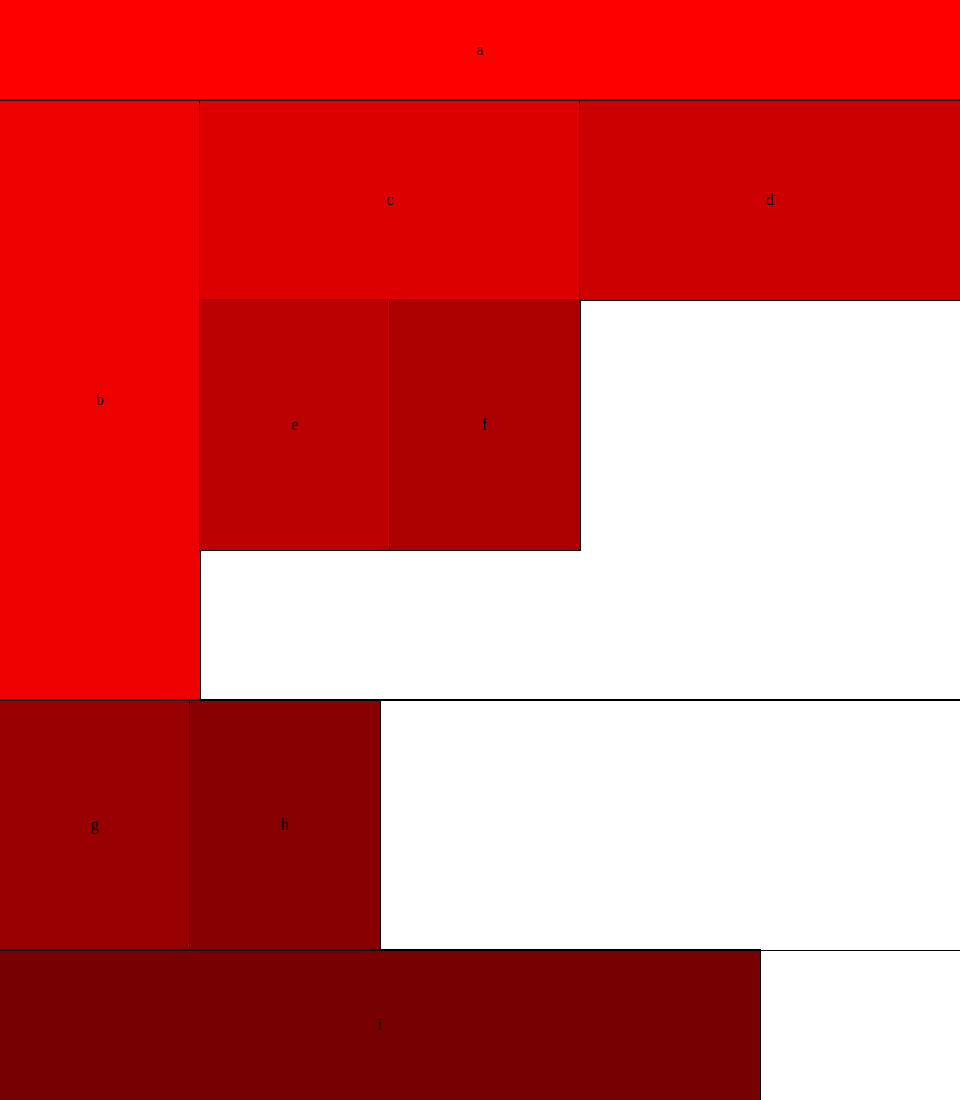
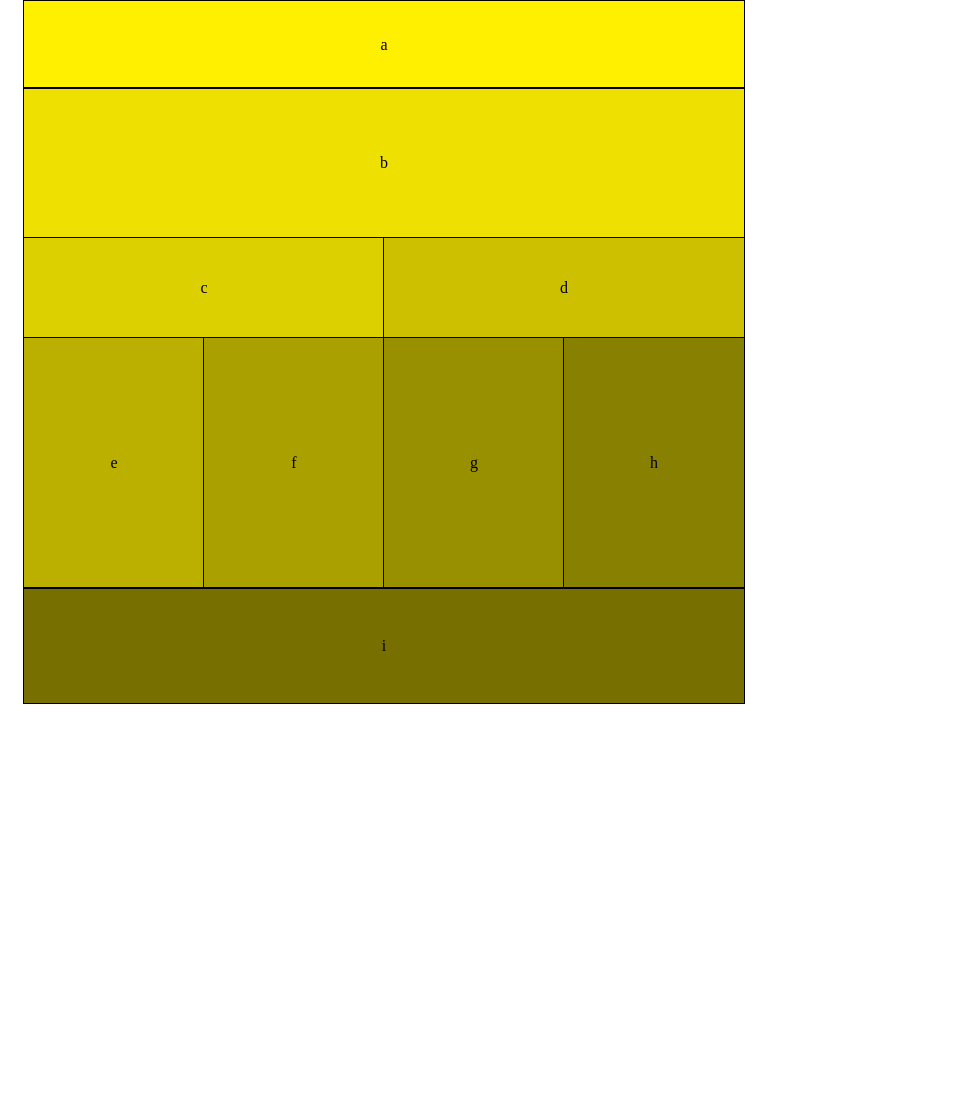
Before and after one commit to stephenchu530/lab-01, a plain HTML site: page index.html in a window 768 px wide. Shown: the whole page, 960 px wide, since content can reach past the window. After the commit the page ends 800 px from the top, so only its background shows below. Drawn offline with Linux system fonts and the light colour scheme.

Commit message:
refactor: use flex grid and added mobile + tablet breakpoints

```diff
--- a/css/base.css
+++ b/css/base.css
@@ -1,7 +1,9 @@
 body {
-    text-align: center;
-    vertical-align: middle;
-    margin: 0 auto;
+  margin: 0 auto;
+  max-width: 100%;
+  width: 1400px;
+  text-align: center;
+  vertical-align: middle;
 }
 
 body * {
--- a/css/layout.css
+++ b/css/layout.css
@@ -1,22 +1,19 @@
-@media screen and (max-width: 768px) {
+@media screen and (max-width: 720px) {
   body {
     width: 480px;
   }
 
-  #a, #b, #c, #d, #i {
-    width: 480px;
+  header {
+    height: 75px;
+    line-height: 75px;
+    border-top: 1px solid black;
+    background-color: #fff;
   }
 
-  #a {
-    height: 74px;
-    line-height: 75px;
-    background-color: #ffffff;
-  }
-
-  #b {
+  aside {
     height: 150px;
     line-height: 150px;
-    background-color: #eeeeee;
+    background-color: #eee;
   }
 
   #c, #d {
@@ -25,118 +22,124 @@
   }
 
   #c {
-    background-color: #dddddd;
+    background-color: #ddd;
   }
 
   #d {
-    background-color: #cccccc;
+    background-color: #ccc;
+  }
+
+  section {
+    display: flex;
+    flex-wrap: wrap;
   }
 
   #e, #f, #g, #h {
     width: 240px;
     height: 250px;
-    float: left;
     line-height: 250px;
+    flex: 1 0;
   }
 
   #e {
-    background-color: #bbbbbb;
+    background-color: #bbb;
   }
 
   #f {
-    background-color: #aaaaaa;
+    background-color: #aaa;
   }
 
   #g {
-    background-color: #999999;
+    background-color: #999;
   }
 
   #h {
-    background-color: #888888;
+    background-color: #888;
   }
 
-  #i {
-    clear: both;
-    height: 79px;
+  footer {
+    height: 80px;
     line-height: 80px;
-    background-color: #777777;
-  }
-  section::after {
-    content: "";
-    clear: both;
-    display: table;
+    border-bottom: 1px solid black;
+    background-color: #777;
   }
 }
 
-@media screen and (min-width: 768px) {
+@media screen and (min-width: 721px) and (max-width: 960px) {
   body {
-    width: 960px;
+    width: 720px;
   }
 
-  #b, #c, #d, #d, #e, #f, #g, #h, #i, #articles {
-    float: left;
+  header {
+    height: 87px;
+    line-height: 87px;
+    background-color: #fff000;
+    border-top: 1px solid black;
   }
 
-  #a {
-    width: 960px;
-    height: 100px;
-    line-height: 100px;
-    background-color: #ff0000;
+  main {
+    display: flex;
+    flex-wrap: wrap;
   }
 
-  #b {
-    width: 200px;
-    height: 600px;
-    line-height: 600px;
-    background-color: #ee0000;
+  aside {
+    width: 720px;
+    height: 150px;
+    line-height: 150px;
+    background-color: #eee000;
   }
 
   #c, #d {
-    width: 380px;
-    height: 200px;
-    line-height: 200px;
+    width: 360px;
+    height: 100px;
+    line-height: 100px;
   }
 
   #c {
-    background-color: #dd0000;
+    background-color: #ddd000;
   }
 
   #d {
-    background-color: #cc0000;
+    background-color: #ccc000;
+  }
+
+  section {
+    display: flex;
+    flex-wrap: wrap;
   }
 
   #e, #f, #g, #h {
-    width: 190px;
+    width: 180px;
     height: 250px;
     line-height: 250px;
   }
 
   #e {
-    background-color: #bb0000;
+    background-color: #bbb000;
   }
 
   #f {
-    background-color: #aa0000;
+    background-color: #aaa000;
   }
 
   #g {
-    background-color: #990000;
+    background-color: #999000;
   }
 
   #h {
-    background-color: #880000;
+    background-color: #888000;
   }
 
-  #i {
-    width: 760px;
-    height: 150px;
-    line-height: 150px;
-    background-color: #770000;
-  }
-
-  #articles::after {
-    content: "";
-    clear: both;
-    display: table;
+  footer {
+    height: 115px;
+    line-height: 115px;
+    background-color: #777000
   }
 }
+
+
+@media screen and (min-width: 961px) and (max-width: 1880px) {
+  body {
+    width: 960px;
+  }
+}
--- a/index.html
+++ b/index.html
@@ -31,14 +31,12 @@
       <aside id="b">
 	b
       </aside>
-      <section id="articles">
       <article id="c">
 	c
       </article>
       <article id="d">
 	d
       </article>
-      </section>
       <section>
 	<figure id="e">
 	  e
```
Lines whose indentation alone changed are shown as unchanged.
